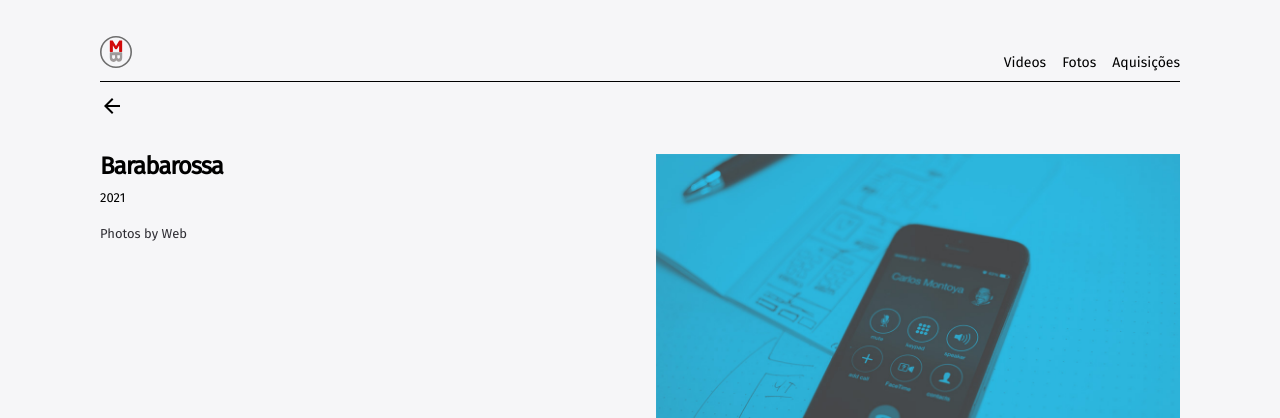
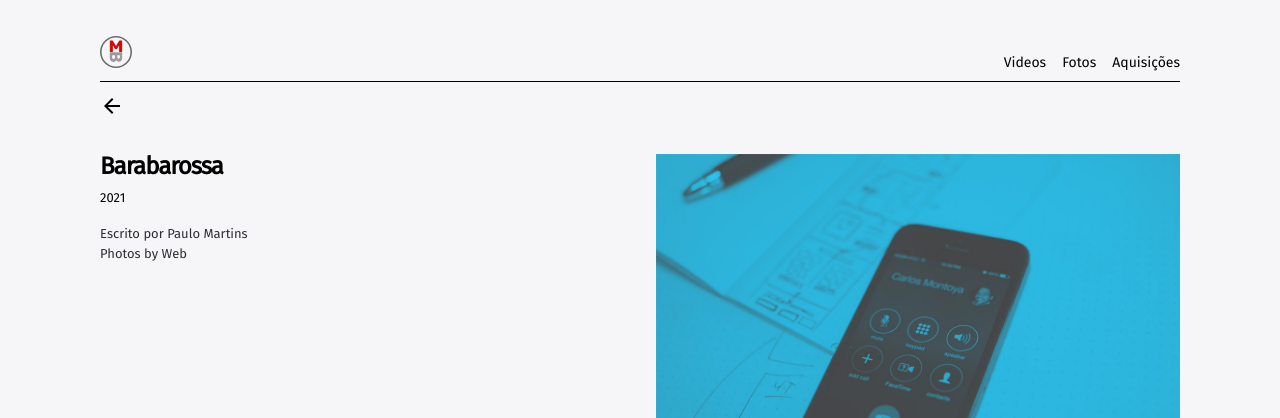
Before and after one commit to MartinsBros/martinsbros.github.io, a Jekyll site: the page built from _articles/barabarossa.md, in a window 1280 px wide and 900 px high. Shown: the top 418 px of the window. Built offline with Jekyll 4.4.1, drawn with Linux system fonts in a browser that asks for light colours.

Commit message:
Update from Forestry.io paulo.martins@martinsbros.com updated _articles/barabarossa.md

```diff
--- a/_articles/barabarossa.md
+++ b/_articles/barabarossa.md
@@ -13,6 +13,7 @@ body: |2-
 
     Glossier unicorn pickled, selfies banh mi hammock humblebrag tofu gentrify locavore before they sold out viral fam. Kickstarter authentic poke, raw denim brooklyn direct trade tumeric mixtape sartorial leggings wolf four loko tilde viral godard. Venmo scenester vape listicle synth air plant keytar, meh affogato. Pinterest VHS lo-fi chambray four dollar toast. Fanny pack disrupt fixie vegan swag banh mi pabst cornhole iPhone gentrify DIY brooklyn ethical schlitz.
 articleDetails:
+- Escrito por Paulo Martins
 - Photos by Web
 primaryImage: "/assets/img/mentoring-bg.jpg"
 images:
```
